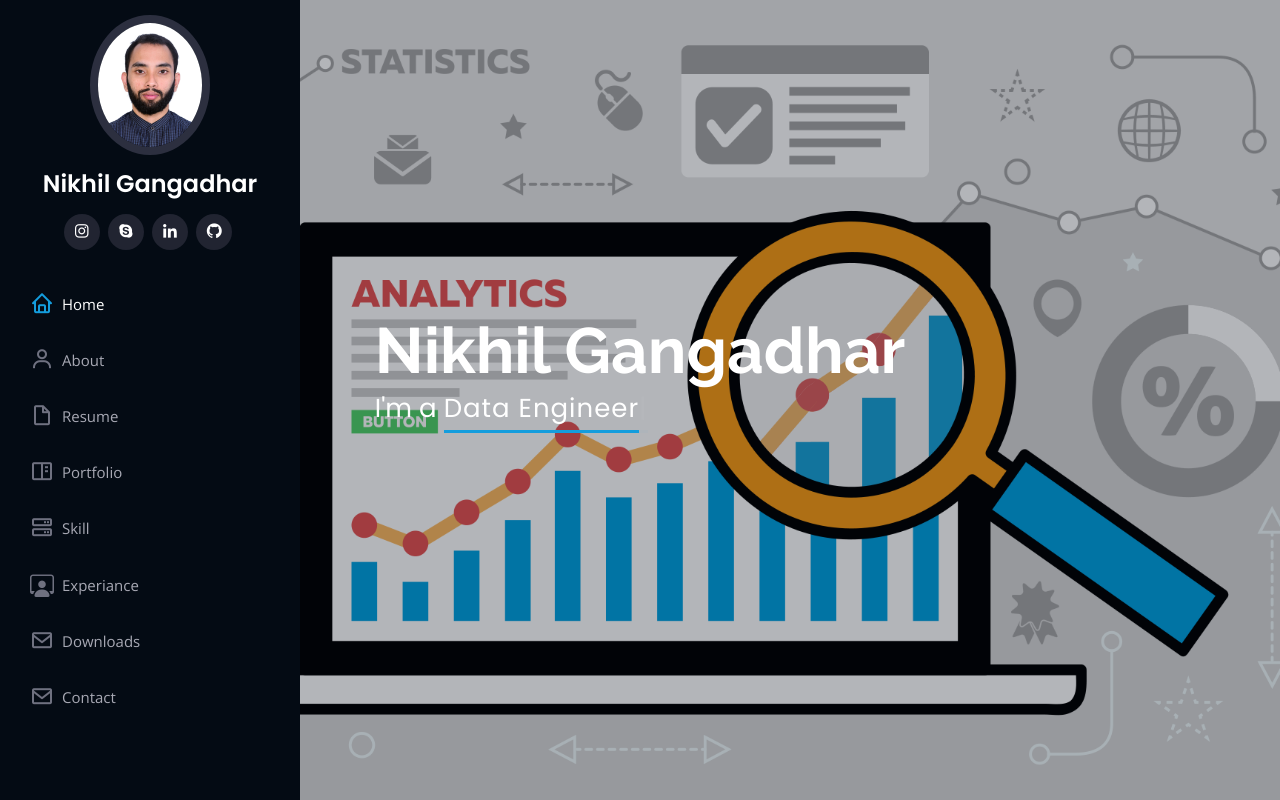
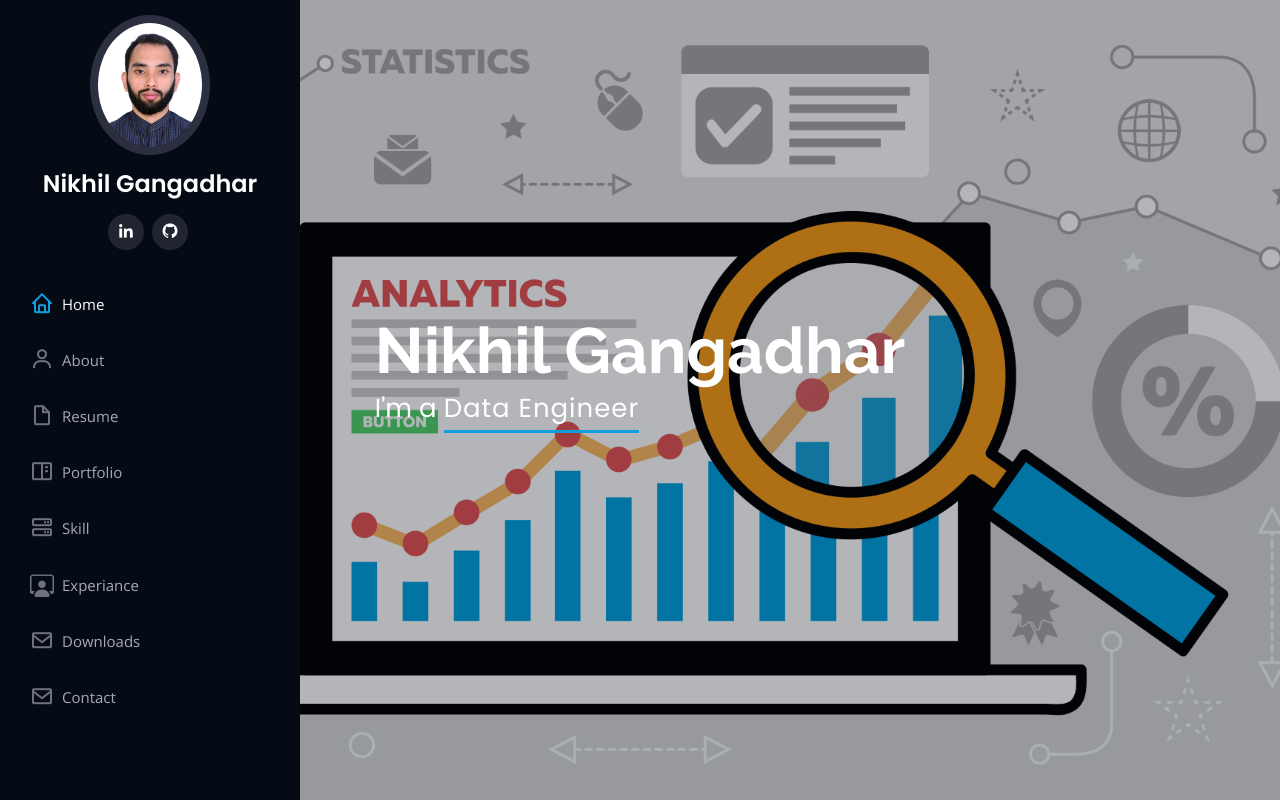
Before and after one commit to Nikhilgrao1/NikhilGangadharPortfolio, a plain HTML site: page index.html in a window 1280 px wide. Shown: the top 800 px of the page. Drawn offline with nearby package versions, Linux system fonts and the light colour scheme.

Commit message:
Update index.html

```diff
--- a/index.html
+++ b/index.html
@@ -54,8 +54,8 @@
           <div class="social-links mt-3 text-center">
             <!-- <a href="#" class="twitter"><i class="bx bxl-twitter"></i></a> -->
             <!-- <a href="#" class="facebook"><i class="bx bxl-facebook"></i></a> -->
-            <a href="#" class="instagram"><i class="bx bxl-instagram"></i></a>
-            <a href="#" class="google-plus"><i class="bx bxl-skype"></i></a>
+<!--             <a href="#" class="instagram"><i class="bx bxl-instagram"></i></a>
+            <a href="#" class="google-plus"><i class="bx bxl-skype"></i></a> -->
             <a href="https://linkedin.com/in/nikhil-gangadharappa" class="linkedin"><i class="bx bxl-linkedin"></i></a>
             <a href="https://github.com/Nikhilgrao1" class="google-plus"><i class="bx bxl-github"></i></a>
           </div>
```
